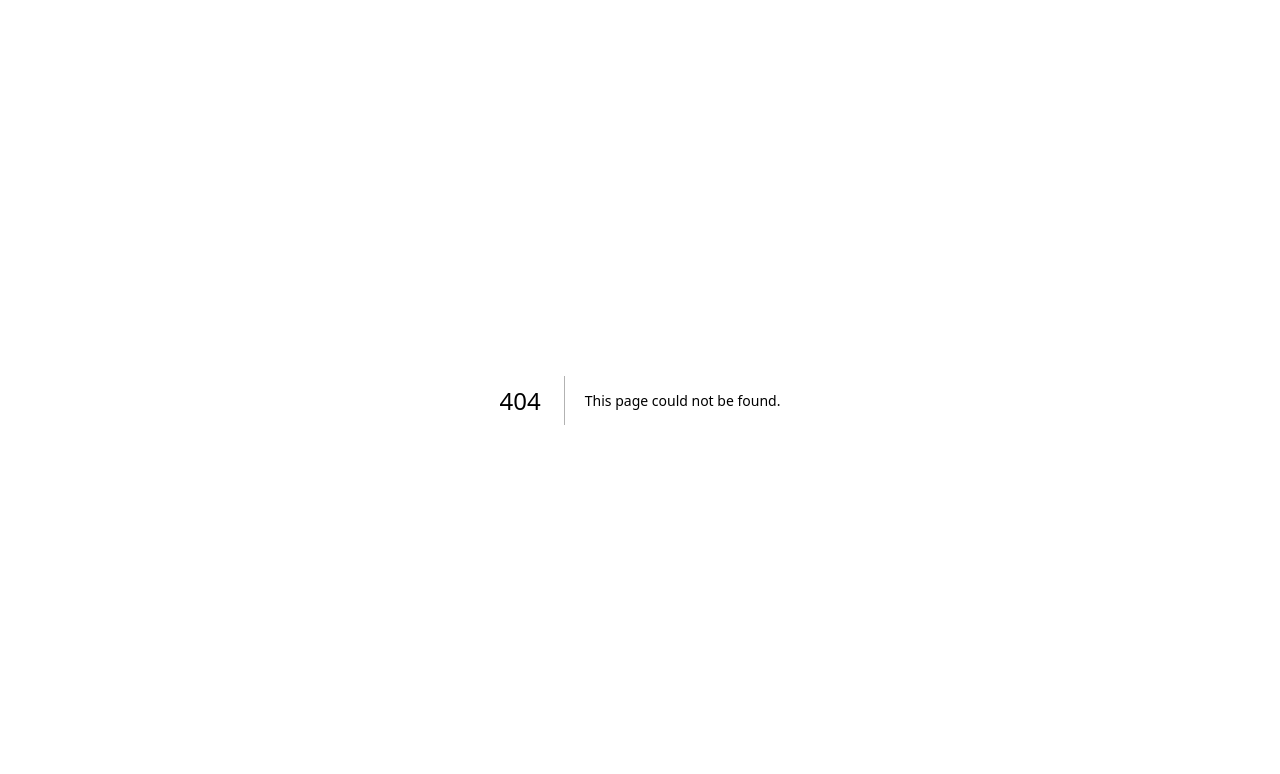
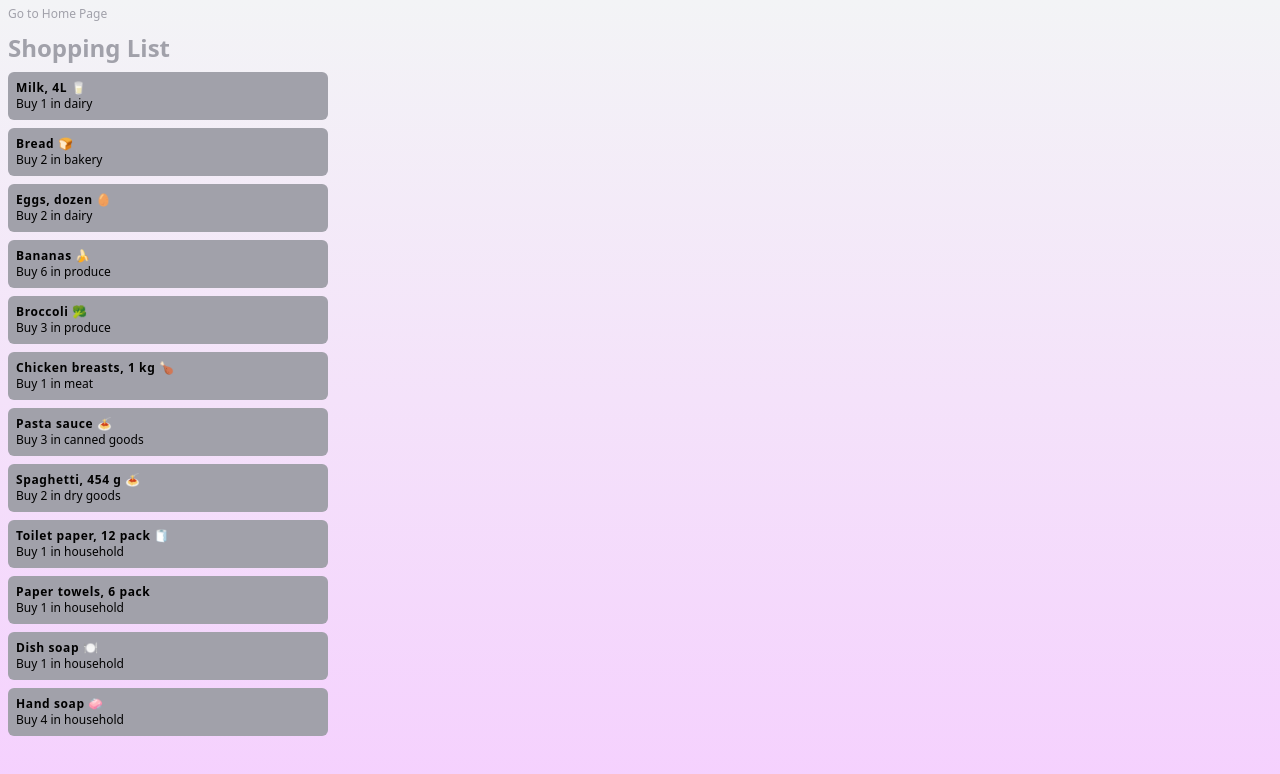
Before and after one commit to stephaniemartyna/cprg306-assignments, a Next.js app: page /week3 in a window 1280 px wide. Before the commit this address had no page. Shown: the top 774 px of the page. Built offline with nearby package versions, Linux system fonts and the light colour scheme.

Commit message:
Final changes

```diff
--- a/app/week2/StudentInfo.js
+++ b/app/StudentInfo.js
@@ -6,7 +6,7 @@ export default function StudentInfo() {
   const githubRepo = 'https://github.com/stephaniemartyna/cprg306-assignments'
 
   return (
-    <div>
+    <div className='text-sm'>
       <p>
         Name: {myName}
       </p>
@@ -14,7 +14,7 @@ export default function StudentInfo() {
         Course Section: {courseSection}
       </p>
       <p>
-        <Link href="https://github.com/stephaniemartyna/cprg306-assignments"> {githubRepo} </Link>
+        <Link href="https://github.com/stephaniemartyna/cprg306-assignments" className='italic-sm'> {githubRepo} </Link>
       </p>
     </div>
   );
--- a/app/layout.js
+++ b/app/layout.js
@@ -4,7 +4,7 @@ import { Inter } from 'next/font/google'
 const inter = Inter({ subsets: ['latin'] })
 
 export const metadata = {
-  title: 'Create Next App',
+  title: 'Shopping List',
   description: 'Generated by create next app',
 }
 
--- a/app/page.js
+++ b/app/page.js
@@ -1,12 +1,13 @@
 import Link from 'next/link';
-import StudentInfo from './week2/StudentInfo';
+import StudentInfo from './StudentInfo';
 
 export default function HomePage() {
   return (
-    <div>
+    <div className='m-2'>
       <h1>CPRG 306: Web Development 2 - Assignments</h1>
-      <StudentInfo />
-      <Link href="/week2">Week 2</Link>
+      <StudentInfo/>
+      <p className='text-sm'><Link href="/week2">Week 2</Link></p>
+      <p className='text-sm'><Link href="/week3">Week 3</Link></p>
     </div>
   );
 }
--- a/app/week2/page.js
+++ b/app/week2/page.js
@@ -1,10 +1,12 @@
-import StudentInfo from './StudentInfo';
+import StudentInfo from '../StudentInfo';
+import Link from 'next/link';
 
 export default function Week2Page() {
   return (
     <div>
       <h1>My Shopping List</h1>
       <StudentInfo />
+      <Link href="/" className='text-xs'>Go to Home Page</Link>
     </div>
   );
 }
--- /dev/null
+++ b/app/week3/heading.js
@@ -0,0 +1,3 @@
+export default function Heading({ title }) {
+    return <h2 className="text-2xl font-bold m-2 text-zinc-400">{title}</h2>;
+  }
--- /dev/null
+++ b/app/week3/item-list.js
@@ -0,0 +1,143 @@
+import Item from "./item";
+import Heading from "./heading";
+import Link from 'next/link';
+
+export default function ItemList() {
+const item1 = {
+    name: "Milk, 4L 🥛",
+    quantity: 1,
+    category: "dairy",
+  };
+
+  const item2 = {
+    name: "Bread 🍞",
+    quantity: 2,
+    category: "bakery",
+  };
+
+  const item3 = {
+    name: "Eggs, dozen 🥚",
+    quantity: 2,
+    category: "dairy",
+  };
+
+  const item4 = {
+    name: "Bananas 🍌",
+    quantity: 6,
+    category: "produce",
+  };
+
+  const item5 = {
+    name: "Broccoli 🥦",
+    quantity: 3,
+    category: "produce",
+  };
+
+  const item6 = {
+    name: "Chicken breasts, 1 kg 🍗",
+    quantity: 1,
+    category: "meat",
+  };
+
+  const item7 = {
+    name: "Pasta sauce 🍝",
+    quantity: 3,
+    category: "canned goods",
+  };
+
+  const item8 = {
+    name: "Spaghetti, 454 g 🍝",
+    quantity: 2,
+    category: "dry goods",
+  };
+
+  const item9 = {
+    name: "Toilet paper, 12 pack 🧻",
+    quantity: 1,
+    category: "household",
+  };
+
+  const item10 = {
+    name: "Paper towels, 6 pack",
+    quantity: 1,
+    category: "household",
+  };
+
+  const item11 = {
+    name: "Dish soap 🍽️",
+    quantity: 1,
+    category: "household",
+  };
+
+  const item12 = {
+    name: "Hand soap 🧼",
+    quantity: 4,
+    category: "household",
+  };
+
+  return (
+    <>
+    <Heading title="Shopping List" />
+    <Item
+        name={item1.name}
+        quantity={item1.quantity}
+        category={item1.category}
+    />
+    <Item
+        name={item2.name}
+        quantity={item2.quantity}
+        category={item2.category}
+    />
+    <Item
+        name={item3.name}
+        quantity={item3.quantity}
+        category={item3.category}
+    />
+    <Item
+        name={item4.name}
+        quantity={item4.quantity}
+        category={item4.category}
+    />
+    <Item
+        name={item5.name}
+        quantity={item5.quantity}
+        category={item5.category}
+    />
+    <Item
+        name={item6.name}
+        quantity={item6.quantity}
+        category={item6.category}
+    />
+    <Item
+        name={item7.name}
+        quantity={item7.quantity}
+        category={item7.category}
+    />
+    <Item
+        name={item8.name}
+        quantity={item8.quantity}
+        category={item8.category}
+    />
+    <Item
+        name={item9.name}
+        quantity={item9.quantity}
+        category={item9.category}
+    />
+    <Item
+        name={item10.name}
+        quantity={item10.quantity}
+        category={item10.category}
+    />
+    <Item
+        name={item11.name}
+        quantity={item11.quantity}
+        category={item11.category}
+    />
+    <Item
+        name={item12.name}
+        quantity={item12.quantity}
+        category={item12.category}
+    />
+    </>
+  );
+}
--- /dev/null
+++ b/app/week3/item.js
@@ -0,0 +1,8 @@
+export default function Item({ name, quantity, category}) {
+    return (
+        <div className=  "bg-zinc-400 w-full max-w-xs m-2 p-2 rounded-md">
+            <h3 className="text-xs font-bold tracking-wider">{name}</h3>
+            <p className="text-xs"> Buy {quantity} in {category} </p>
+        </div>
+    );
+}
--- /dev/null
+++ b/app/week3/page.js
@@ -0,0 +1,13 @@
+import ItemList from "./item-list";
+import Link from 'next/link';
+
+export default function Page() {
+  return (
+    <body className="min-h-screen bg-gradient-to-b from-gray-100 to-fuchsia-200">
+    <div>
+    <Link href="/" className='text-xs m-2 text-zinc-400'>Go to Home Page</Link>
+    <ItemList />
+    </div>
+    </body>
+  );
+}
```
